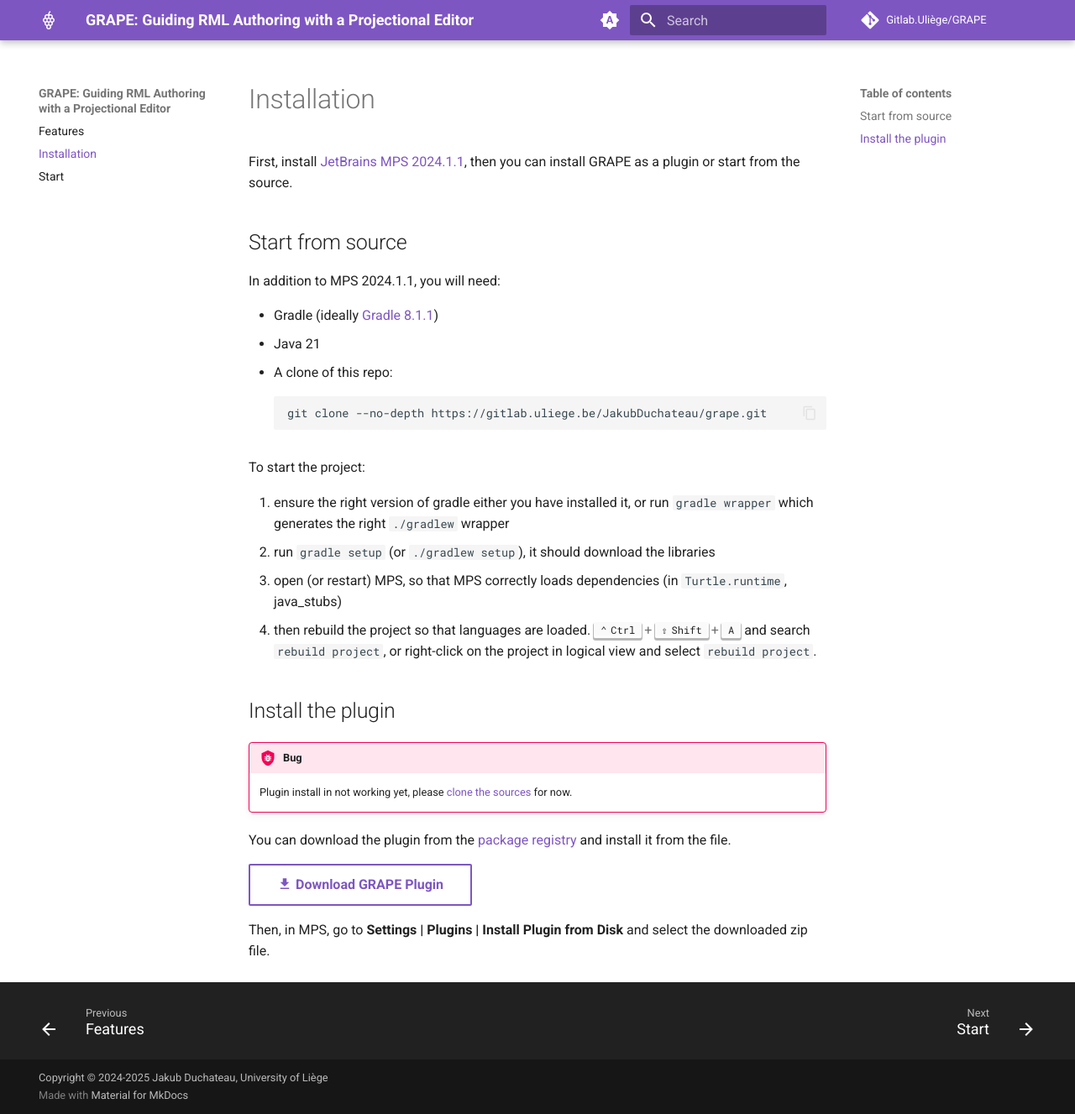
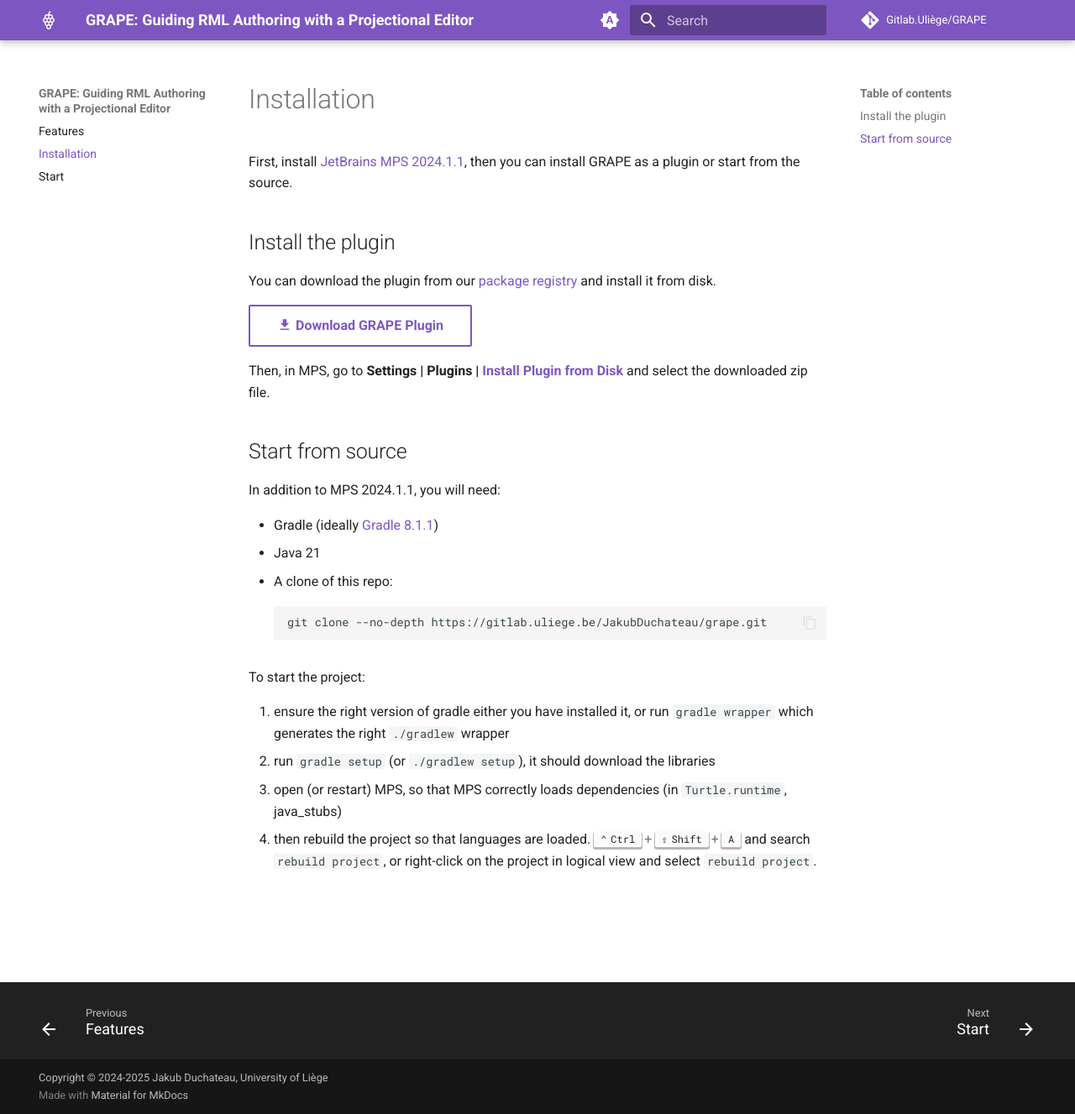
Before and after one commit to jduchateau/GRAPE, an MkDocs documentation site: the page built from docs/install.md, in a window 1280 px wide and 1327 px high. Shown: the whole window at 84% size. Built offline with MkDocs 1.6.1 and Material for MkDocs 9.7.7, drawn with Linux system fonts in a browser that asks for light colours.

Commit message:
doc plugin install

```diff
--- a/docs/install.md
+++ b/docs/install.md
@@ -1,6 +1,15 @@
 # Installation
 
 First, install [JetBrains MPS 2024.1.1](https://www.jetbrains.com/mps/download/previous.html#version20241), then you can install GRAPE as a plugin or start from the source.
+
+## Install the plugin
+
+You can download the plugin from our [package registry](https://gitlab.uliege.be/JakubDuchateau/grape/-/packages) and install it from disk.
+
+[:material-download: Download GRAPE Plugin](https://gitlab.uliege.be/api/v4/projects/6137/packages/generic/GrapePlugin/0.1.0/GrapePlugin.zip){ .md-button }
+
+Then, in MPS, go to **Settings | Plugins | [Install Plugin from Disk](https://www.jetbrains.com/help/mps/managing-plugins.html#install_plugin_from_disk)** and select the downloaded zip file.
+
 
 ## Start from source
 
@@ -19,14 +28,3 @@ To start the project:
 2. run `gradle setup` (or `./gradlew setup`), it should download the libraries
 3. open (or restart) MPS, so that MPS correctly loads dependencies (in `Turtle.runtime`, java_stubs)
 4. then rebuild the project so that languages are loaded. ++ctrl+shift+a++ and search `rebuild project`, or right-click on the project in logical view and select `rebuild project`.
-
-## Install the plugin
-
-!!! BUG
-    Plugin install in not working yet, please [clone the sources](#start-from-source) for now.
-
-You can download the plugin from the [package registry](https://gitlab.uliege.be/JakubDuchateau/grape/-/packages) and install it from the file.
-
-[:material-download: Download GRAPE Plugin](https://gitlab.uliege.be/api/v4/projects/6137/packages/generic/GrapePlugin/0.1.0/GrapePlugin.zip){ .md-button }
-
-Then, in MPS, go to **Settings | Plugins | Install Plugin from Disk** and select the downloaded zip file.
```
